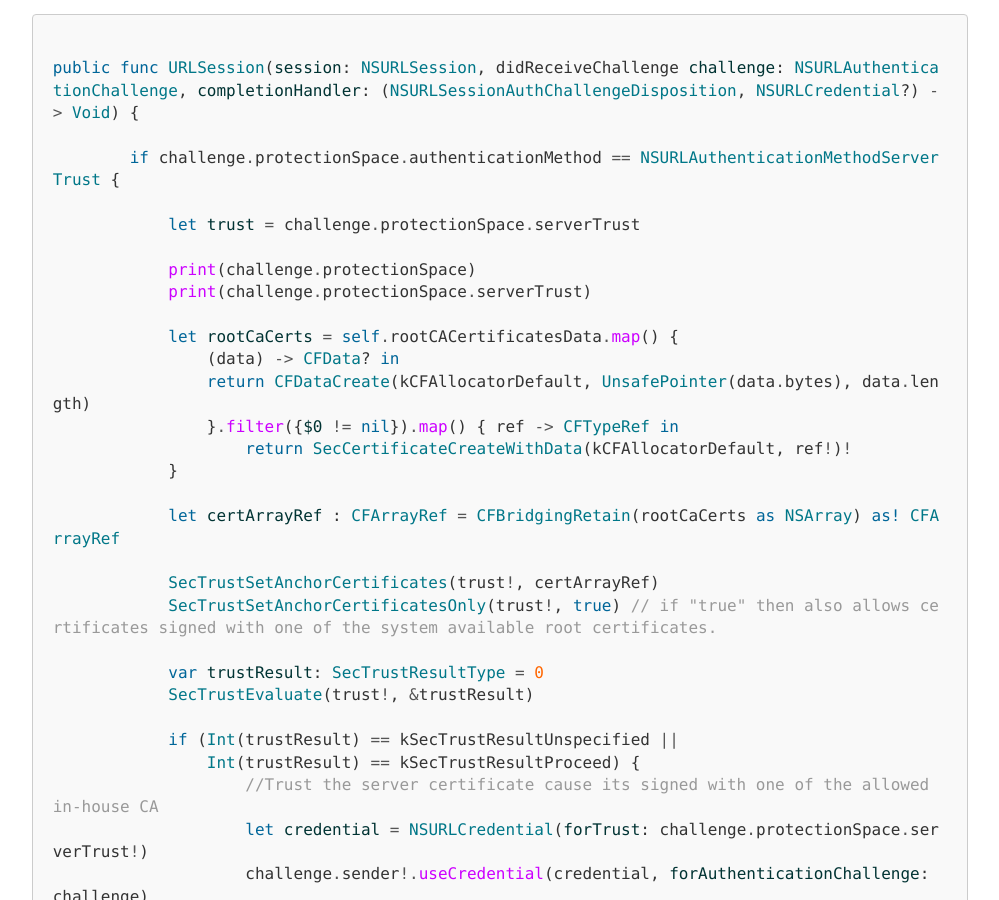
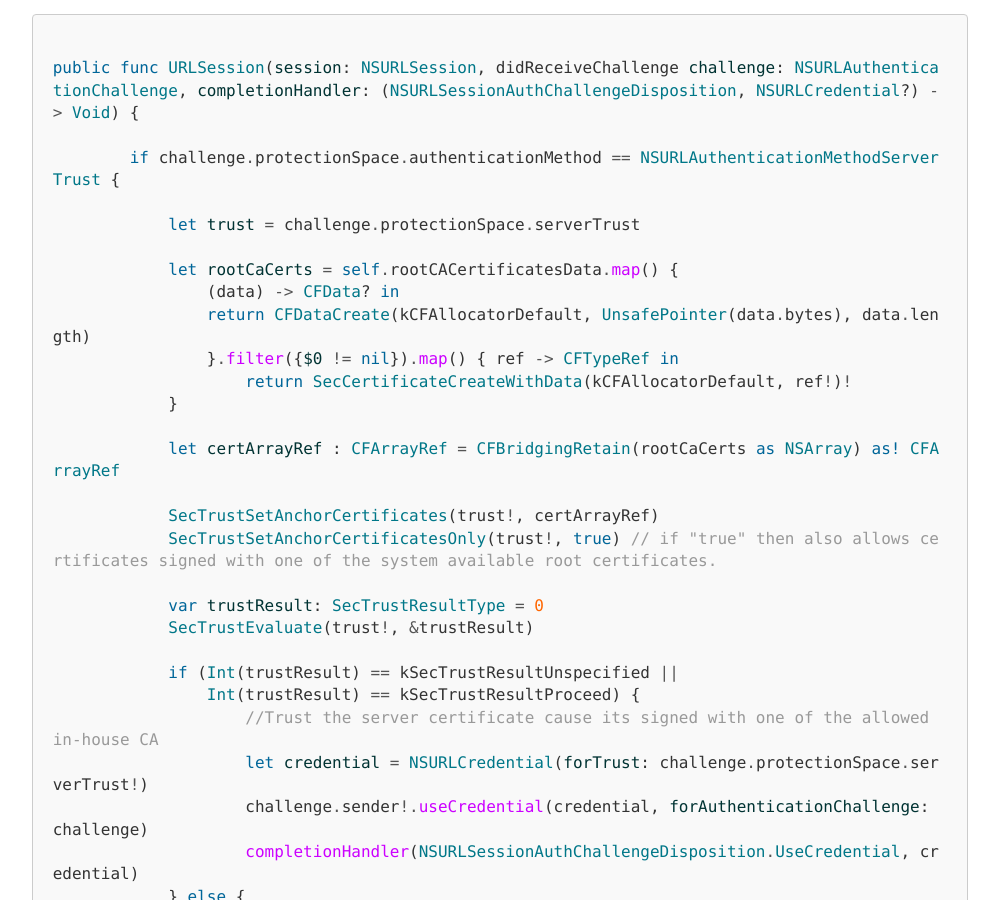
Before and after one commit to yeradis/yeradis.github.io, a Jekyll site: the page built from _posts/2016-03-28-swift-authentication-challenge.md, in a window 1280 px wide and 900 px high, scrolled down 1105 px. Shown: the whole window, without its empty margins (140-1139 px from the left). Built offline with Jekyll 4.4.1, drawn with Linux system fonts in a browser that asks for light colours; nearby versions of some CDN libraries; a script that is not in the unit is left out; comment, search, counter and statistics services are not loaded.

Commit message:
removing some lines

```diff
--- a/_posts/2016-03-28-swift-authentication-challenge.md
+++ b/_posts/2016-03-28-swift-authentication-challenge.md
@@ -26,9 +26,6 @@ public func URLSession(session: NSURLSession, didReceiveChallenge challenge: NSU
         if challenge.protectionSpace.authenticationMethod == NSURLAuthenticationMethodServerTrust {
 
             let trust = challenge.protectionSpace.serverTrust
-
-            print(challenge.protectionSpace)
-            print(challenge.protectionSpace.serverTrust)
 
             let rootCaCerts = self.rootCACertificatesData.map() {
                 (data) -> CFData? in
```
